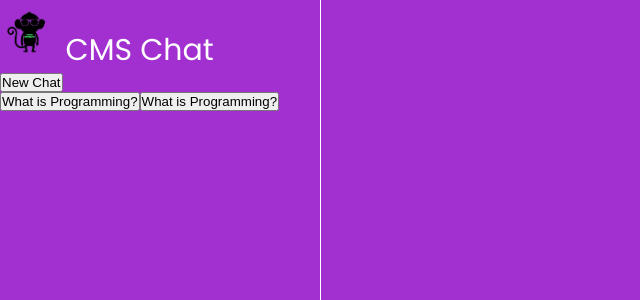
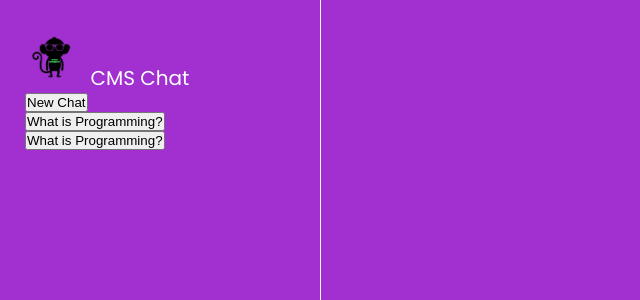
Before and after one commit to DDeShon/react-chat-ai, a React (Create React App) app: page / in a window 1280 px wide. Shown: the top 300 px of the page, without its empty margins (0-640 px from the left). Built offline with nearby package versions, Linux system fonts and the light colour scheme.

Commit message:
working on styling

```diff
--- a/src/App.css
+++ b/src/App.css
@@ -35,6 +35,9 @@ body {
 }
 
 .brand {
-  font-size: 3rem;
-  text-align: center;
+  font-size: 2rem;
 }
+
+.upperSide {
+  padding: 2.5rem;
+}
```
